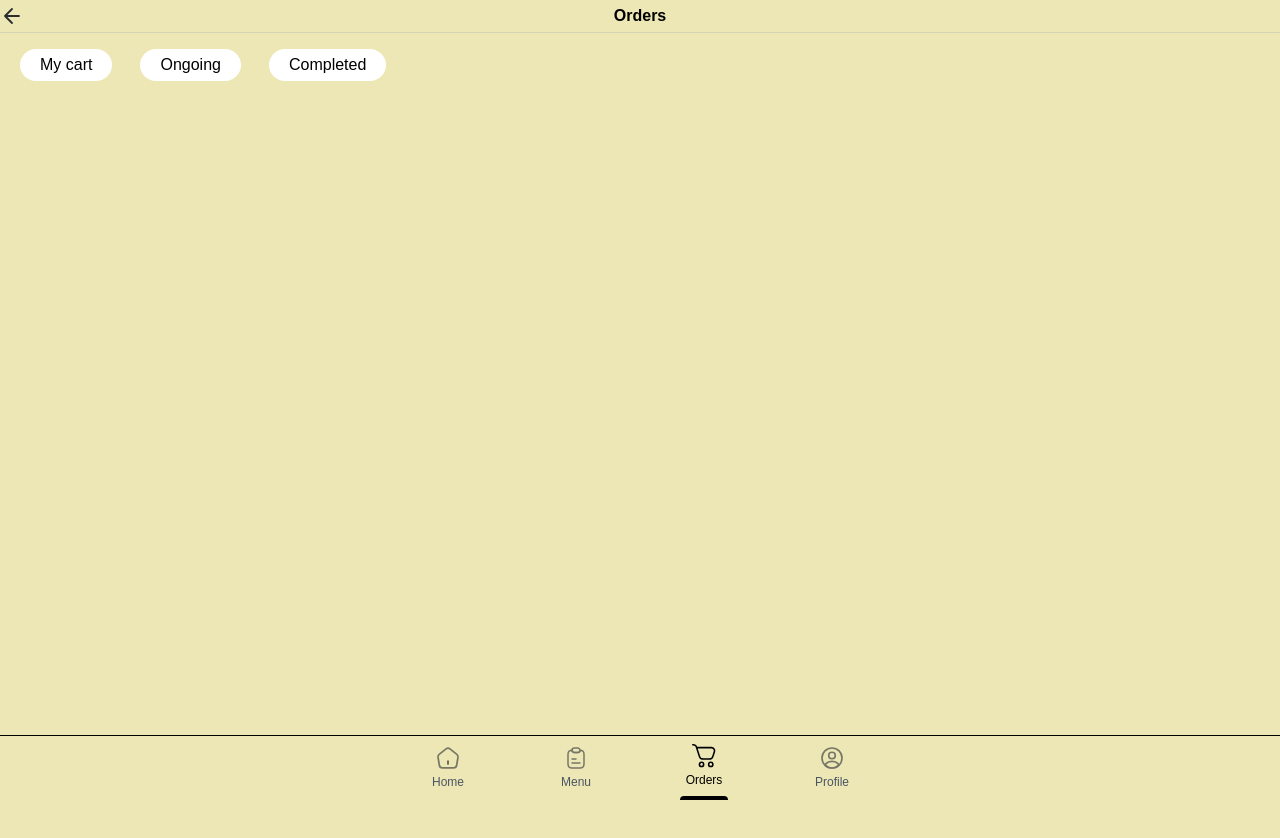
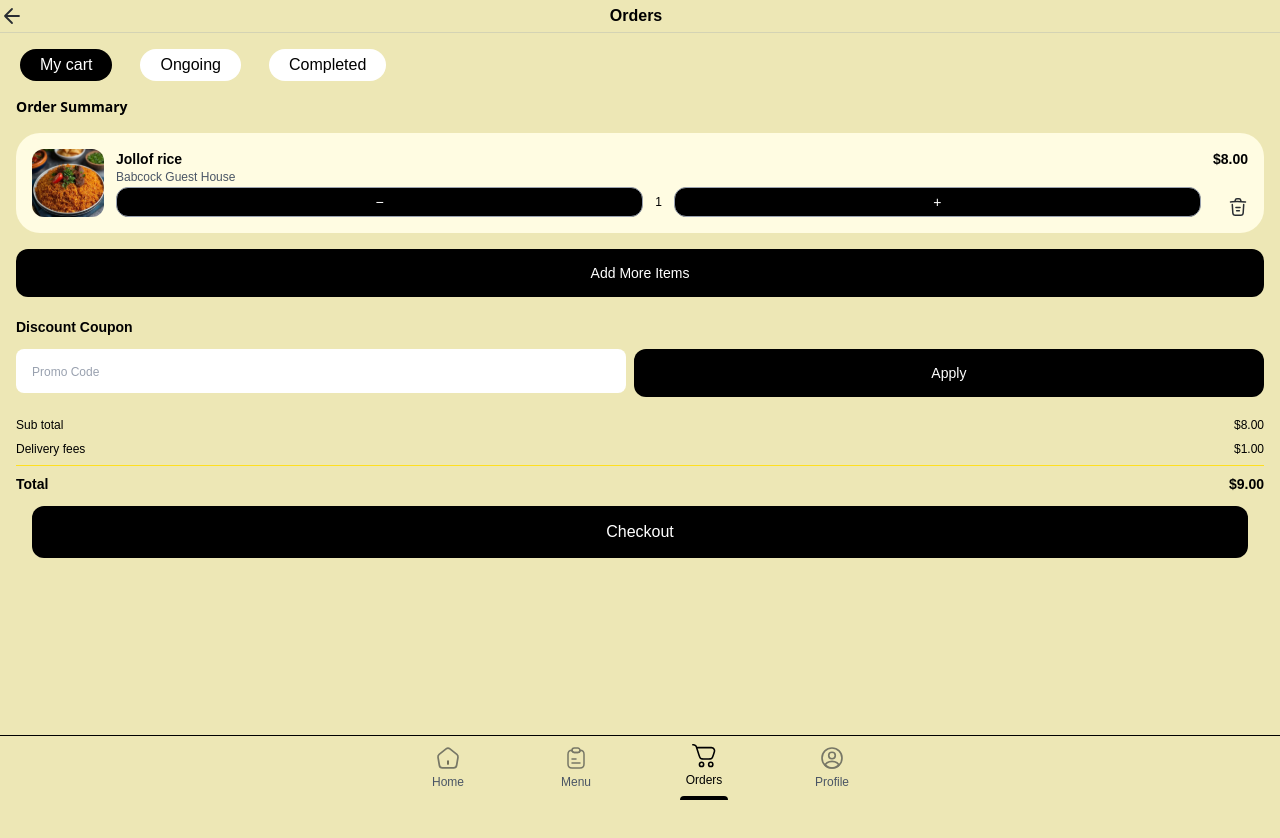
Before and after one commit to Dayveed-04/CampusCrave-Frontend, a Next.js app: page /student/orders in a window 1280 px wide. Shown: the top 838 px of the page. Built offline with nearby package versions, Linux system fonts and the light colour scheme.

Commit message:
updating orders page

```diff
--- a/src/app/student/menus/Page.js
+++ b/src/app/student/menus/Page.js
@@ -37,9 +37,6 @@ const foodItems = [
     image: images.jollofRice
   }
 ];
-
-
-
 
 
 
--- a/src/app/student/orders/page.js
+++ b/src/app/student/orders/page.js
@@ -1,5 +1,6 @@
 "use client";
 
+import { BaseInput } from "@/components/baseInput";
 import Button from "@/components/button";
 import { Row } from "@/components/flex";
 import { images } from "@/constants/image";
@@ -7,11 +8,11 @@ import Image from "next/image";
 import { useState } from "react";
 
 export default function OrdersPage() {
-  const [activeTab, setActiveTab] = useState("cart");
+  const [activeTab, setActiveTab] = useState("My cart");
 
   return (
-    <div className="min-h-screen ">
-      <div className="w-full  flex flex-row  mb-1 mt-1">
+    <div className="min-h-screen f ">
+      <div className="w-full  flex flex-row pr-2 mb-1 mt-1">
         <div className="text-black self-start cursor-pointer ">
          <Image
             src={images.icons.backArrow}
@@ -38,14 +39,91 @@ export default function OrdersPage() {
         ))}
       </Row>
 
-      {/* Tab Content */}
+
       <div>
         {activeTab === "My cart" && (
-          <div>
-            {/* TODO: Cart content */}
-            <p>Your cart items will appear here.</p>
+          <div className="px-4 py-4 mb-6">
+           <h2 className="text-sm font-bold  mb-4 font-sans">Order Summary</h2>
+
+           <div className="bg-[#FFFCE2] rounded-3xl p-4 mb-4">
+             <div className="flex gap-3">
+               <Image
+                   src={images.jollofRice}
+                  alt="Jollof Rice"
+                  width={18}
+                  height={17}
+                  className="w-18 h-17 rounded-xl object-cover"
+                />
+
+               <div className="flex-1 flex flex-col justify-between">
+                 <div>
+                   <h3 className="font-bold text-sm">Jollof rice</h3>
+                   <p className="text-xs text-gray-600">Babcock Guest House</p>
+                 </div>
+
+                 <div className="flex items-center gap-3">
+                   <Button className="w-3 h-3 rounded-full border border-gray-400 flex items-center justify-center text-sm font-medium">−</Button>
+                   <span className="text-xs">1</span>
+                   <Button className="w-3 h-3 rounded-full border border-gray-400 flex items-center justify-center text-sm font-medium">+</Button>
+                 </div>
+                </div>
+
+                <div className="flex flex-col items-end justify-between">
+                 <span className="font-bold text-sm">$8.00</span>
+                 <Image
+                   src={images.icons.TrashIcon}
+                   alt="Logo"
+                   width={20}
+                   height={20}
+                 />
+                </div>
+              </div>
+            </div>
+
+            <div className="mb-5">
+              <Button className="w-full py-2 bg-[#FFFCE2] text-black rounded-full font-medium text-sm">
+                Add More Items
+              </Button>
+            </div>
+
+            <div className="mb-5">
+              <h2 className="text-sm font-bold mb-3">Discount Coupon</h2>
+              <div className="flex gap-2">
+                <BaseInput
+                  type="text"
+                  placeholder="Promo Code"
+                  className="flex-1 px-4 py-2 bg-[#FFFCE2] rounded-full text-sm placeholder-gray-400 focus:outline-none"
+                />
+                <Button className="px-5 py-2 bg-black text-[#EDE7B5] rounded-full font-medium text-sm">
+                  Apply
+                </Button>
+              </div>
+            </div>
+
+            <div className="space-y-2">
+              <div className="flex justify-between items-center">
+                <span className="text-xs">Sub total</span>
+                <span className="text-xs font-medium">$8.00</span>
+              </div>
+              <div className="flex justify-between items-center">
+                <span className="text-xs">Delivery fees</span>
+                <span className="text-xs font-medium">$1.00</span>
+              </div>
+              <div className="border-t border-yellow-300 pt-2 flex justify-between items-center">
+                <span className="font-bold text-sm">Total</span>
+                <span className="font-bold text-sm">$9.00</span>
+              </div>
+            </div>
+
+            <div className="px-4 py-3 flex-shrink-0">
+              <Button className="w-full py-3 bg-black text-white rounded-full font-bold text-">
+                Checkout
+              </Button>
+            </div>
           </div>
         )}
+
+
 
         {activeTab === "Ongoing" && (
           <div>
--- a/src/constants/image.js
+++ b/src/constants/image.js
@@ -1,4 +1,3 @@
-
 
 export const images = {
 onboardingFood: '/images/onboardingFood.svg',
@@ -18,5 +17,6 @@ icons:{
     Logo: '/images/Logo.svg',
     LocationIcon: '/images/Location.svg',
     NotificationIcon: '/images/Notification.svg',
+    TrashIcon: '/images/trash.svg',
 }
 };
```
